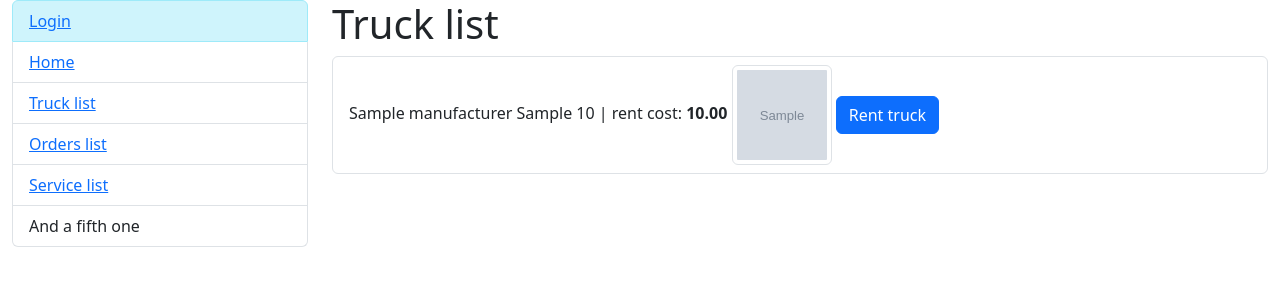
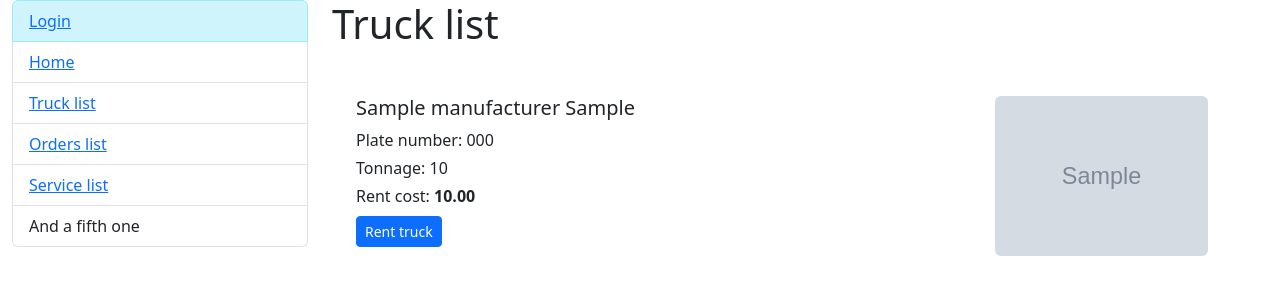
Before and after one commit to AngryAndrii/cargo-service, a Django app: page /trucks/ in a window 1280 px wide. Shown: the top 300 px of the page. Run offline with Django 5.2, Linux system fonts and the light colour scheme; tables that the repository leaves empty hold one stand-in row (values such as "Sample post"); grey boxes marked "Sample" are stand-in pictures; some libraries are stand-ins or nearby versions.

Commit message:
added styles for truck list page

```diff
--- a/cargo/models.py
+++ b/cargo/models.py
@@ -36,7 +36,7 @@ class Truck(models.Model):
     image = models.CharField(max_length=255, null=True)
 
     class Meta:
-        ordering = ["-tonnage"]
+        ordering = ["condition"]
 
     def __str__(self):
         return f"{self.manufacturer} {self.model} ({self.plate_number})"
--- a/templates/cargo/truck_list.html
+++ b/templates/cargo/truck_list.html
@@ -1,9 +1,9 @@
 {% extends "base.html" %}
-{% load static %}
 
 {% block content %}
-  <h1>Truck list</h1>
-  <ul id="truck-list" class="list-group">
+  <h1 class="mb-4">Truck list</h1>
+
+  <ul id="truck-list" class="list-group list-group-flush">
     {% include 'cargo/truck_list_item.html' %}
   </ul>
 {% endblock %}
--- a/templates/cargo/truck_list_item.html
+++ b/templates/cargo/truck_list_item.html
@@ -1,25 +1,46 @@
 {% load static %}
+
 {% for truck in truck_list %}
-  <li class="list-group-item">
-    {{ truck.manufacturer.name }} {{ truck.model }} {{ truck.tonnage }} | rent cost:
-    <b>{{ truck.cost_for_rent }}</b>
-    <img class="img-thumbnail object-fit-cover"
-         style="width: 100px; height: 100px;"
-         src="{% static 'models/' %}{{ truck.image }}?{{ truck.id }}"
-         alt="{{ truck.model }}">
-    <button hx-get="{% url 'cargo:rent-truck-modal' truck.id %}"
-            hx-target="#modals-here"
-            hx-swap="innerHTML"
-            hx-trigger="click"
-            class="btn btn-primary">
-      Rent truck
-    </button>
+  <li class="list-group-item p-4">
+    <div class="row g-3 align-items-start">
+
+      <div class="col-md-8">
+        <h5 class="mb-2">
+          {{ truck.manufacturer.name }} {{ truck.model }}
+        </h5>
+        <p class="mb-1">
+          Plate number: {{ truck.plate_number }}
+        </p>
+        <p class="mb-1">
+          Tonnage: {{ truck.tonnage }}
+        </p>
+
+        <p class="mb-2">
+          Rent cost: <b>{{ truck.cost_for_rent }}</b>
+        </p>
+
+        <button hx-get="{% url 'cargo:rent-truck-modal' truck.id %}"
+                hx-target="#modals-here"
+                hx-swap="innerHTML"
+                class="btn btn-primary btn-sm">
+          Rent truck
+        </button>
+      </div>
+
+      <div class="col-md-4 text-center">
+        <img src="{% static 'models/' %}{{ truck.image }}?{{ truck.id }}"
+             alt="{{ truck.model }}"
+             class="img-fluid rounded"
+             style="max-height: 160px;">
+      </div>
+
+    </div>
   </li>
 {% endfor %}
 
 {% if truck_list.has_next %}
   <li class="list-group-item text-center" id="load-more-container">
-    <button class="btn btn-primary"
+    <button class="btn btn-outline-primary"
             hx-get="?page={{ truck_list.next_page_number }}"
             hx-target="#load-more-container"
             hx-swap="outerHTML">
```
